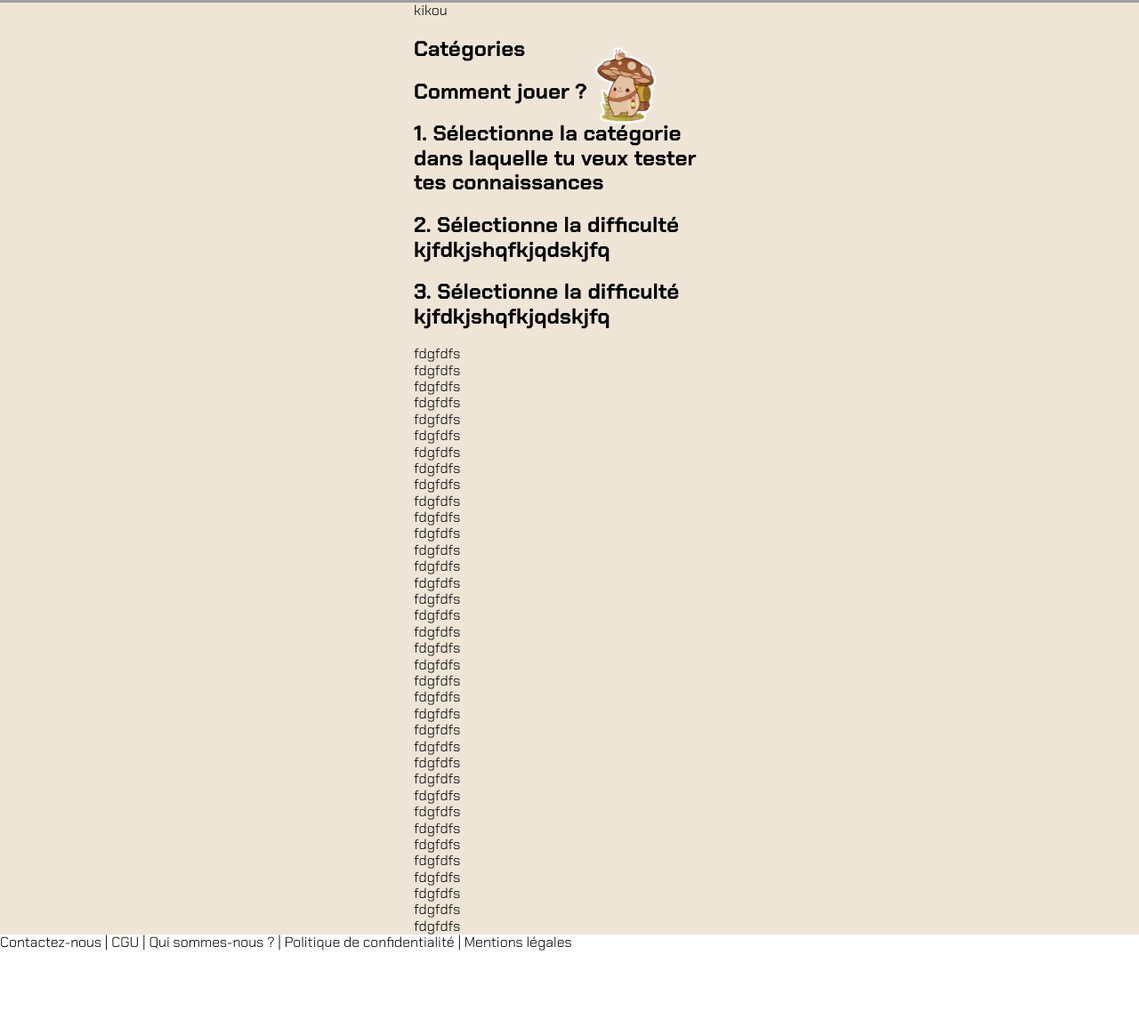
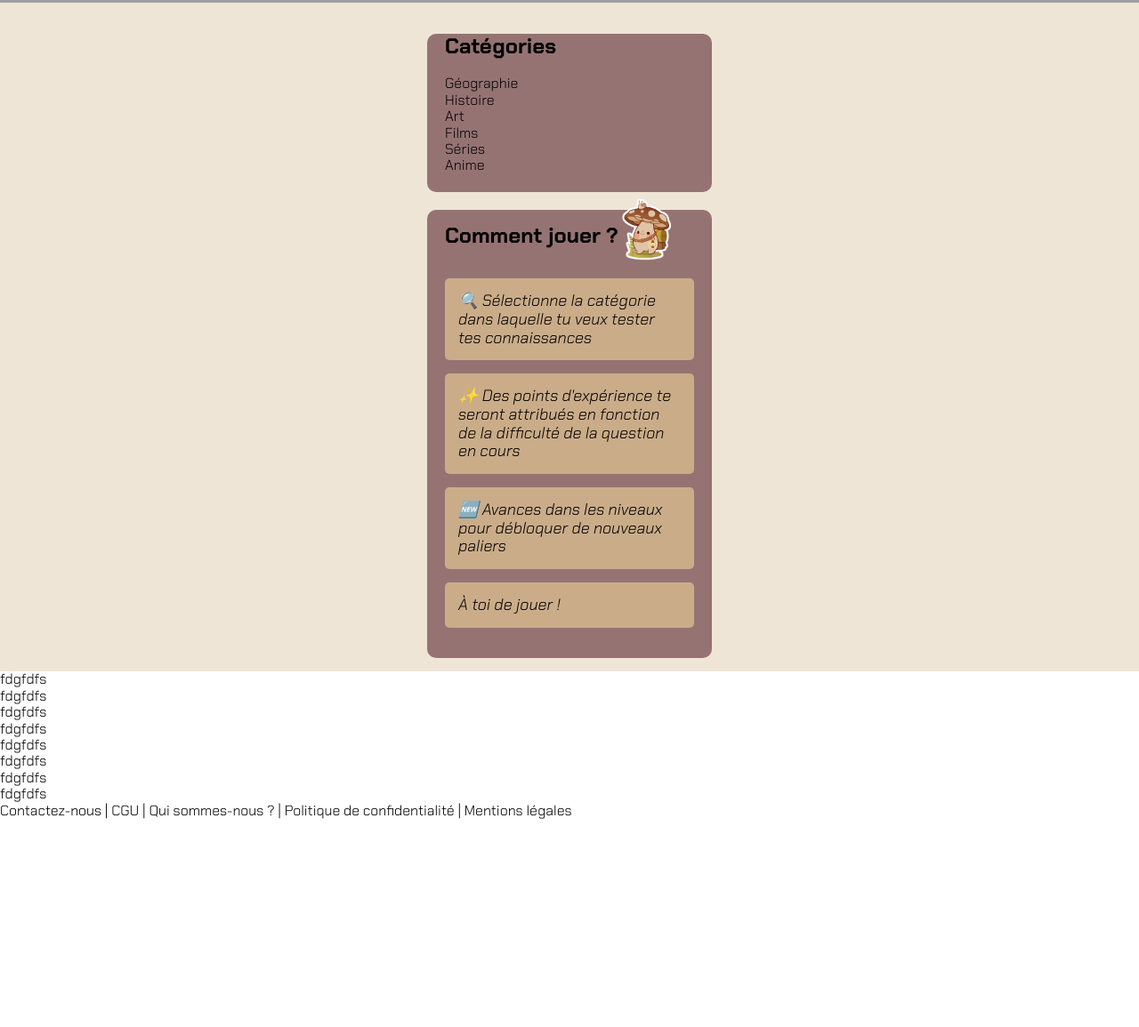
Before and after one commit to iloche/QuizGrove, a plain HTML site: page index.html in a window 1280 px wide. Shown: the part 797-1952 px from the top of the page at 89% size. Before the commit the page ends 1867 px from the top, so only its background shows below. Drawn offline with nearby package versions, Linux system fonts and the light colour scheme; grey boxes are pictures that could not be loaded.

Commit message:
Avancée du projet

```diff
--- a/index.html
+++ b/index.html
@@ -19,9 +19,10 @@
                 <small class="slogan">Fais éclore ton savoir</small>
             </div>
             <div class="right-topBar">
-                <div class="tags">Catégories</div>
+                <div class="home">Accueil</div>
                 <div class="login">Créer un compte</div>
                 <div class="account">Mon compte</div>
+                <div class="help">Aide</div>
             </div>
             <div class="burger">
                 <div></div>
@@ -39,8 +40,13 @@
         </div>
         <div class="wrapper">
             <div class="categories">
-                kikou
                 <h2>Catégories</h2>
+                <div>Géographie</div>
+                <div>Histoire</div>
+                <div>Art</div>
+                <div>Films</div>
+                <div>Séries</div>
+                <div>Anime</div>
             </div>
             <div class="tutoriel">
                 <div class="tuto-title">
@@ -48,53 +54,20 @@
                     <img src="images/st_small_507x507-pad_600x600_f8f8f8.u7-removebg-preview (2).png" alt="mushy" class="howMushy">
                 </div>
                 <div class="tuto-box">
-                    <div class="first-step">
-                        <h2>1. Sélectionne la catégorie dans laquelle tu veux tester tes connaissances</h2>
+                    <div class="step">
+                        <h2>🔍 Sélectionne la catégorie dans laquelle tu veux tester tes connaissances</h2>
                     </div>
-                    <div class="second-step">
-                        <h2>2. Sélectionne la difficulté kjfdkjshqfkjqdskjfq</h2>
+                    <div class="step">
+                        <h2>✨ Des points d'expérience te seront attribués en fonction de la difficulté de la question en cours</h2>
                     </div>
-                    <div class="third-step">
-                        <h2>3. Sélectionne la difficulté kjfdkjshqfkjqdskjfq</h2>
+                    <div class="step">
+                        <h2>🆕 Avances dans les niveaux pour débloquer de nouveaux paliers</h2>
+                    </div>
+                    <div class="step">
+                        <h2>À toi de jouer !</h2>
                     </div>
                 </div>
             </div>
-            <div class="laz">fdgfdfs</div>
-            <div class="laz">fdgfdfs</div>
-            <div class="laz">fdgfdfs</div>
-            <div class="laz">fdgfdfs</div>
-            <div class="laz">fdgfdfs</div>
-            <div class="laz">fdgfdfs</div>
-            <div class="laz">fdgfdfs</div>
-            <div class="laz">fdgfdfs</div>
-            <div class="laz">fdgfdfs</div>
-            <div class="laz">fdgfdfs</div>
-            <div class="laz">fdgfdfs</div>
-            <div class="laz">fdgfdfs</div>
-            <div class="laz">fdgfdfs</div>
-            <div class="laz">fdgfdfs</div>
-            <div class="laz">fdgfdfs</div>
-            <div class="laz">fdgfdfs</div>
-            <div class="laz">fdgfdfs</div>
-            <div class="laz">fdgfdfs</div>
-            <div class="laz">fdgfdfs</div>
-            <div class="laz">fdgfdfs</div>
-            <div class="laz">fdgfdfs</div>
-            <div class="laz">fdgfdfs</div>
-            <div class="laz">fdgfdfs</div>
-            <div class="laz">fdgfdfs</div>
-            <div class="laz">fdgfdfs</div>
-            <div class="laz">fdgfdfs</div>
-            <div class="laz">fdgfdfs</div>
-            <div class="laz">fdgfdfs</div>
-            <div class="laz">fdgfdfs</div>
-            <div class="laz">fdgfdfs</div>
-            <div class="laz">fdgfdfs</div>
-            <div class="laz">fdgfdfs</div>
-            <div class="laz">fdgfdfs</div>
-            <div class="laz">fdgfdfs</div>
-            <div class="laz">fdgfdfs</div>
-            <div class="laz">fdgfdfs</div>
         </div>
         <div class="cookie">
             <p class="policy">En cliquant sur « Accepter tous les cookies », vous acceptez le stockage de cookies sur votre appareil pour améliorer la navigation sur le site, analyser son utilisation et contribuer à nos efforts de marketing.</p>
@@ -106,7 +79,18 @@
     <div class="backTop">
         <button id="backToTopBtn">⬆</button>
     </div>
-    <footer>Contactez-nous | CGU | Qui sommes-nous ? | Politique de confidentialité | Mentions légales
+    <footer>
+        <div class="laz">fdgfdfs</div>
+        <div class="laz">fdgfdfs</div>
+        <div class="laz">fdgfdfs</div>
+        <div class="laz">fdgfdfs</div>
+        <div class="laz">fdgfdfs</div>
+        <div class="laz">fdgfdfs</div>
+        <div class="laz">fdgfdfs</div>
+        <div class="laz">fdgfdfs</div>
+        <nav>
+            Contactez-nous | CGU | Qui sommes-nous ? | Politique de confidentialité | Mentions légales
+        </nav>
     </footer>
     <script src="https://cdn.jsdelivr.net/npm/js-cookie@3.0.5/dist/js.cookie.min.js"></script>
     <script src="scripts/main.js"></script>
--- a/scripts/main.js
+++ b/scripts/main.js
@@ -77,9 +77,8 @@ document.addEventListener('DOMContentLoaded', function() {
     if (consent === 'true'|| consent === 'false') {
         cookie.style.display = 'none';
     }
-  });
 
-  document.addEventListener('DOMContentLoaded', function() {
+    //Bouton Back to Top
     const backToTopButton = document.getElementById('backToTopBtn');
 
     window.addEventListener('scroll', function() {
--- a/styles/layout/_footer.scss
+++ b/styles/layout/_footer.scss
@@ -0,0 +1,3 @@
+footer{
+    height: 50vh;
+}
--- a/styles/layout/_header.scss
+++ b/styles/layout/_header.scss
@@ -52,7 +52,7 @@ header{
             position: absolute;
             width: 100vw;
             height: 100vh;
-            top: 357%;
+            top: 320%;
             left: 50%;
             transform: translate(-50%, -50%);
             @include transition;
@@ -60,7 +60,7 @@ header{
                 translate: 0;
                 padding-top: 50%;
             }
-            .tags, .account, .login{
+            .account, .login, .home, .help{
                 cursor: pointer;
                 font-weight: bold;
                 margin: 10px;
--- a/styles/pages/_home.scss
+++ b/styles/pages/_home.scss
@@ -36,16 +36,37 @@ main{
 }
 .wrapper{
     margin: 0 auto;
+    padding: 15px;
     width: 350px;
+}
+.tutoriel, .categories{
+    background: $darkerRosy;
+    padding: 0 20px 20px 20px;
+    border-radius: 10px;
 }
 .tuto-title{
     position: relative;
+    h2{
+        padding: 15px 0;
+    }
     .howMushy{
         width: 30%;
         position: absolute;
-        top: 25%;
-        right: 2%;
-        transform: translate(-50%, -50%);
+        top: 10%;
+        left: 75%;
+        transform: translate(-30%, -30%);
+    }
+}
+.tuto-box{
+    h2{
+        font-weight: lighter;
+        font-style: italic;
+        padding: 15px;
+        font-size: 18px;
+    }
+    .step{
+        background: $beigeFilter;
+        border-radius: 5px;
     }
 }
 .backTop{
@@ -58,8 +79,8 @@ main{
     right: 20px;
     padding: 10px 20px;
     font-size: 16px;
-    background-color: bisque;
-    color: #483C32;
+    background-color: tan;
+    color: black;
     border: none;
     border-radius: 5px;
     cursor: pointer;
```
Also changed, not shown: styles/style.min.css, 1 other file.
